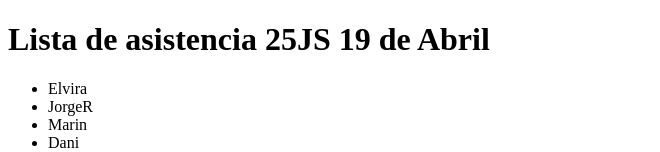
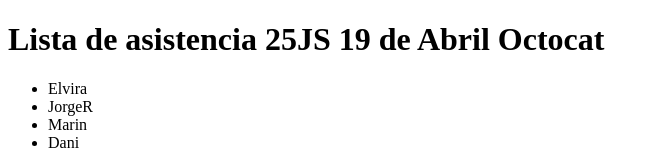
Before and after one commit to ElviraCamarillo/pruebaConexionRemoto, a plain HTML site: page index.html in a window 1280 px wide. Shown: the top 152 px of the page, without its empty margins (0-660 px from the left). Drawn offline with Linux system fonts and the light colour scheme.

Commit message:
Update:octocat:

```diff
--- a/index.html
+++ b/index.html
@@ -7,7 +7,7 @@
     <title>Document</title>
   </head>
   <body>
-    <h1>Lista de asistencia 25JS 19 de Abril</h1>
+    <h1>Lista de asistencia 25JS 19 de Abril Octocat</h1>
     <ul>
 
         <li>Elvira</li>
```
